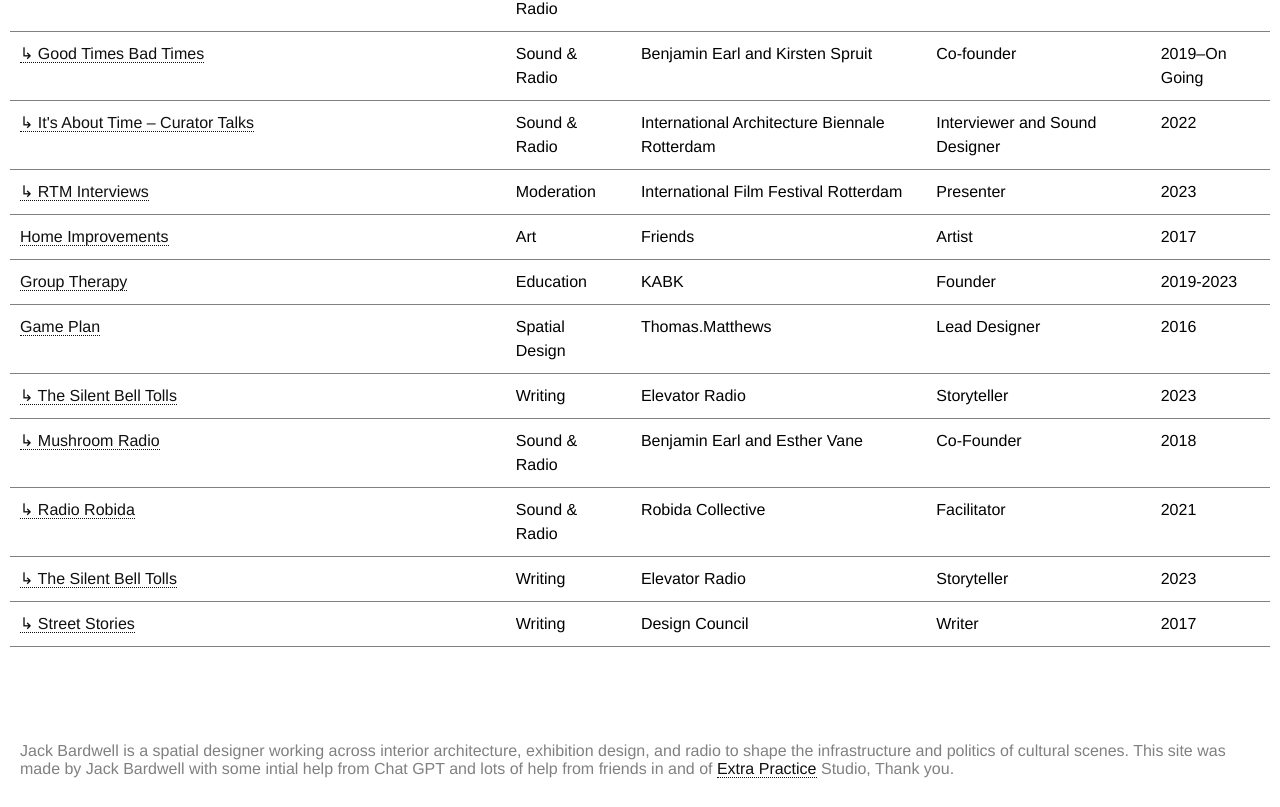
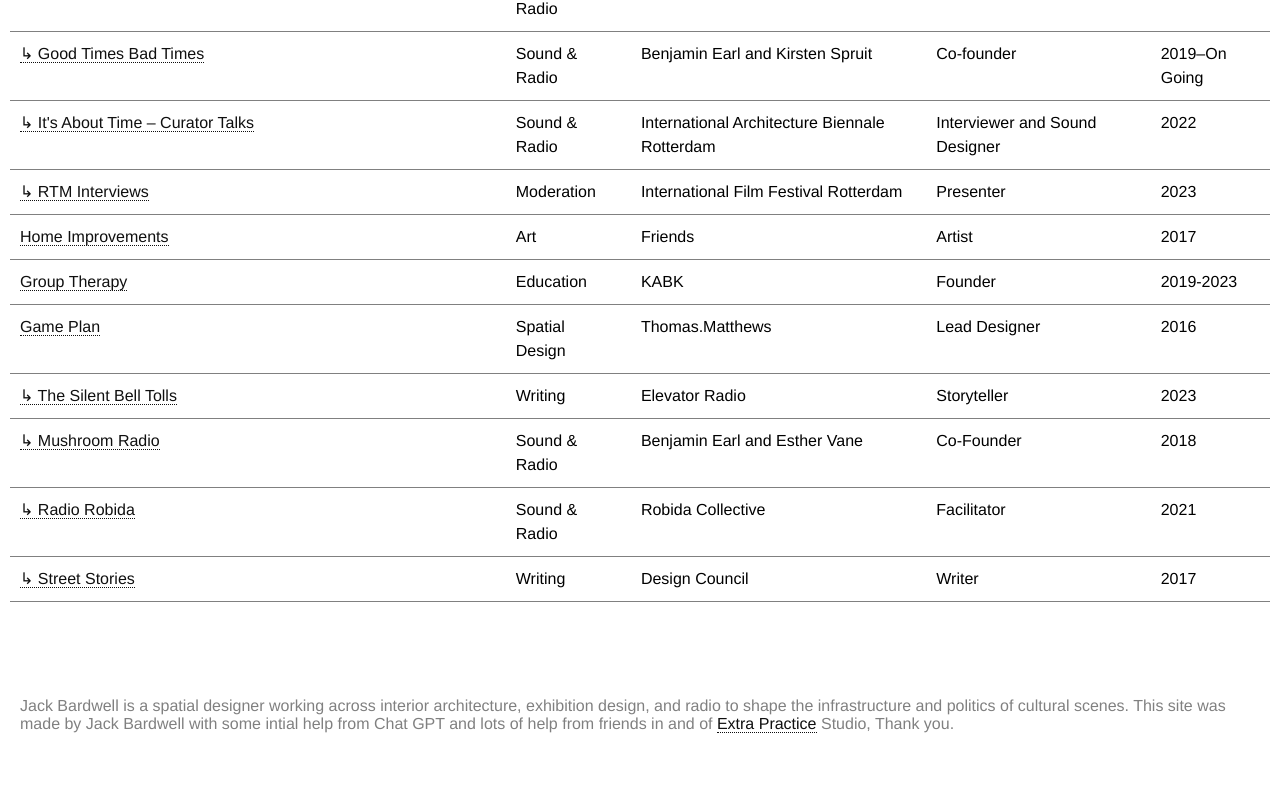
Before and after one commit to jackbardwell/portfolio_site, a plain HTML site: page index.html in a window 1280 px wide. Shown: the part 1694-2501 px from the top of the page. After the commit the page ends 2456 px from the top, so only its background shows below. Drawn offline with Linux system fonts and the light colour scheme; no server answers; a script that the page names is missing.

Commit message:
Update index.html

```diff
--- a/index.html
+++ b/index.html
@@ -716,15 +716,6 @@
           <td class="hide-on-small">2021</td>
         </tr>
 
-                <!-- The Silent Bell Tolls-->
-        <tr>
-          <td><a class="text" href="https://stories.jackbardwell.com/" target="_blank">↳ The Silent Bell Tolls</a></td>
-          <td class="type">Writing</td>
-          <td class="hide-on-medium">Elevator Radio</td>
-          <td class="hide-on-small">Storyteller</td>
-          <!-- <td class="type"></div></td> -->
-          <td class="hide-on-small">2023</td>
-        </tr>
 
         <!-- Street Stories Old link: https://www.designcouncil.org.uk/our-work/news-opinion/ones-watch-street-stories/ -->
         <tr>
```
